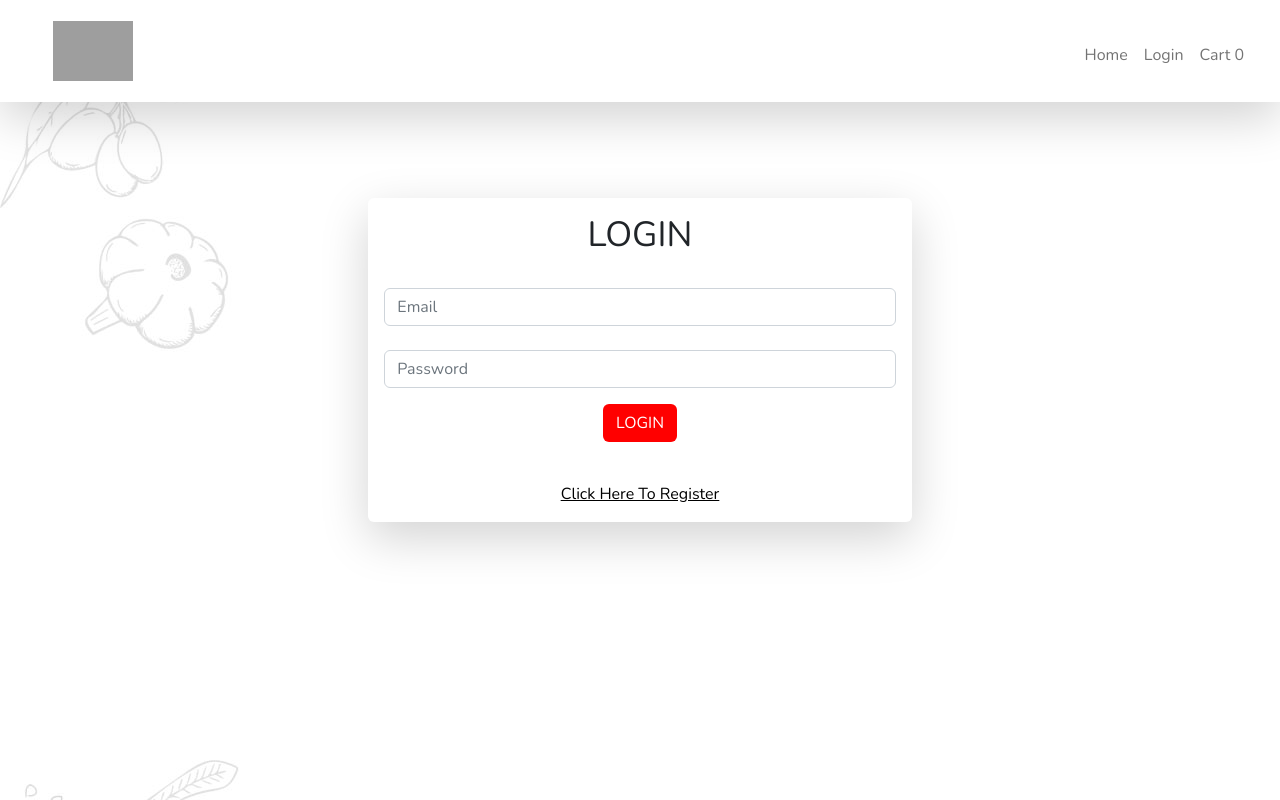
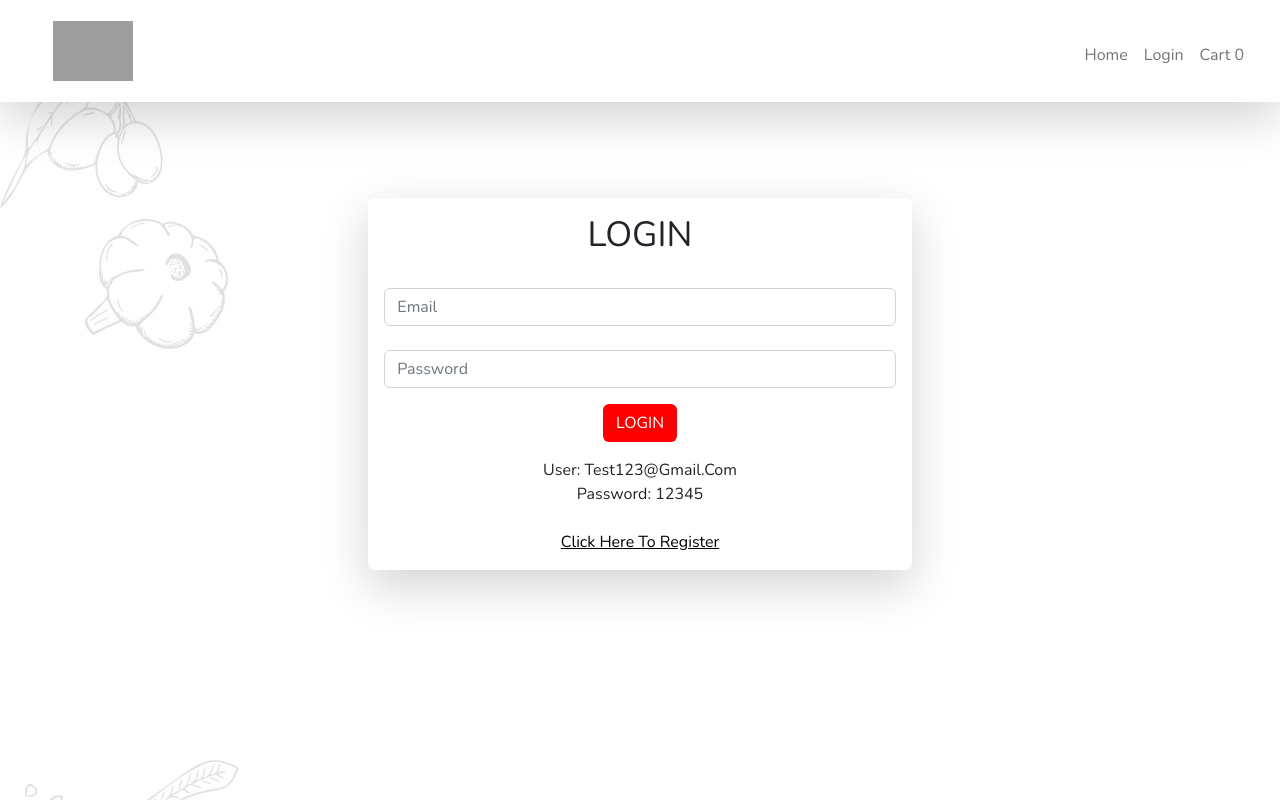
Before and after one commit to Abdulhadhi1/foodapp-front-end, a React (Create React App) app: page /login in a window 1280 px wide. Built offline with nearby package versions, Linux system fonts and the light colour scheme; grey boxes are pictures that could not be loaded.

Commit message:
Update LoginScreen.js

```diff
--- a/src/screens/LoginScreen.js
+++ b/src/screens/LoginScreen.js
@@ -54,9 +54,14 @@ export default function LoginScreen() {
               className="btn mt-3 mb-3 text-decoration-none"
             >
               LOGIN
-            </button>
+            </button><br />
+            <div className="username">
+            user: test123@gmail.com <br />
+            password: 12345
 
-            <br />    <br />
+            </div>
+
+            <br />
             <a style={{ color: "black" }} href="/register" className="lg-title">
               Click Here To Register
             </a>
```
